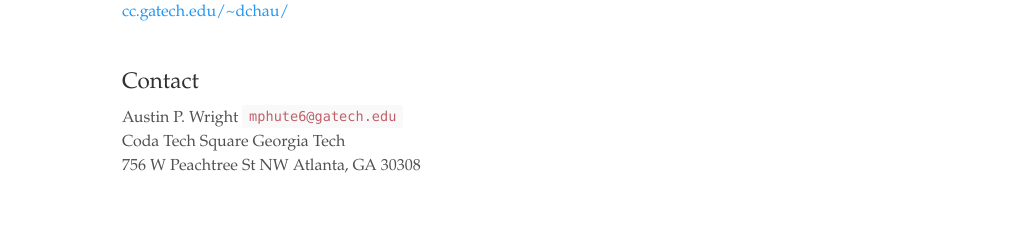
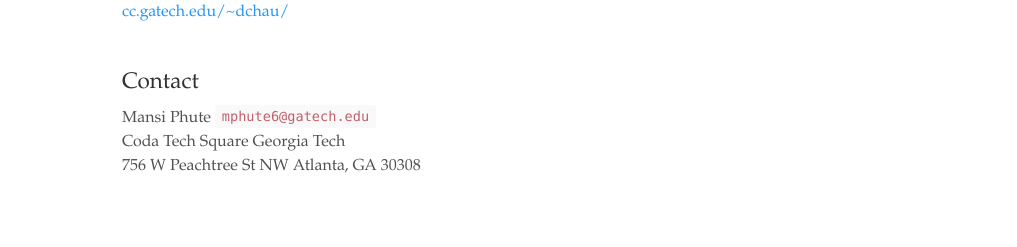
Before and after one commit to mphute/mphute.github.io, a Jekyll site: the page built from cv.md, in a window 1280 px wide. Shown: the part 1674-1921 px from the top of the page, without its empty margins (131-1148 px from the left). Built offline with Jekyll 4.4.1, drawn with Linux system fonts in a browser that asks for light colours; nearby versions of some CDN libraries; some web fonts are replaced.

Commit message:
fix inconsistencies

```diff
--- a/cv.md
+++ b/cv.md
@@ -151,7 +151,7 @@ My research in **Adversarial Machine Learning** aims to develop toolboxes that h
 
 ## Contact
 
-Austin P. Wright
+Mansi Phute
 `mphute6@gatech.edu`
 Coda Tech Square
 Georgia Tech
```
Also changed, not shown: index.md (+0 -1 lines).
